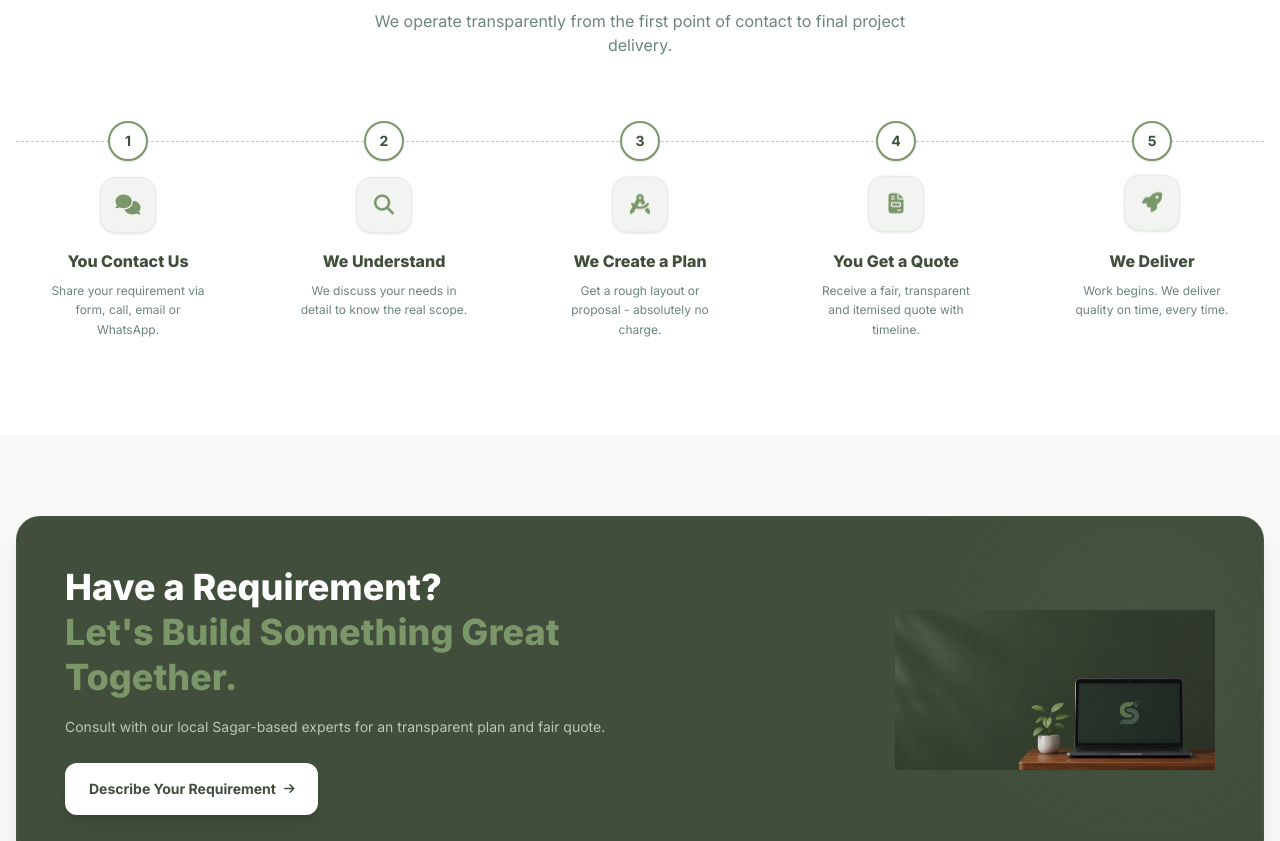
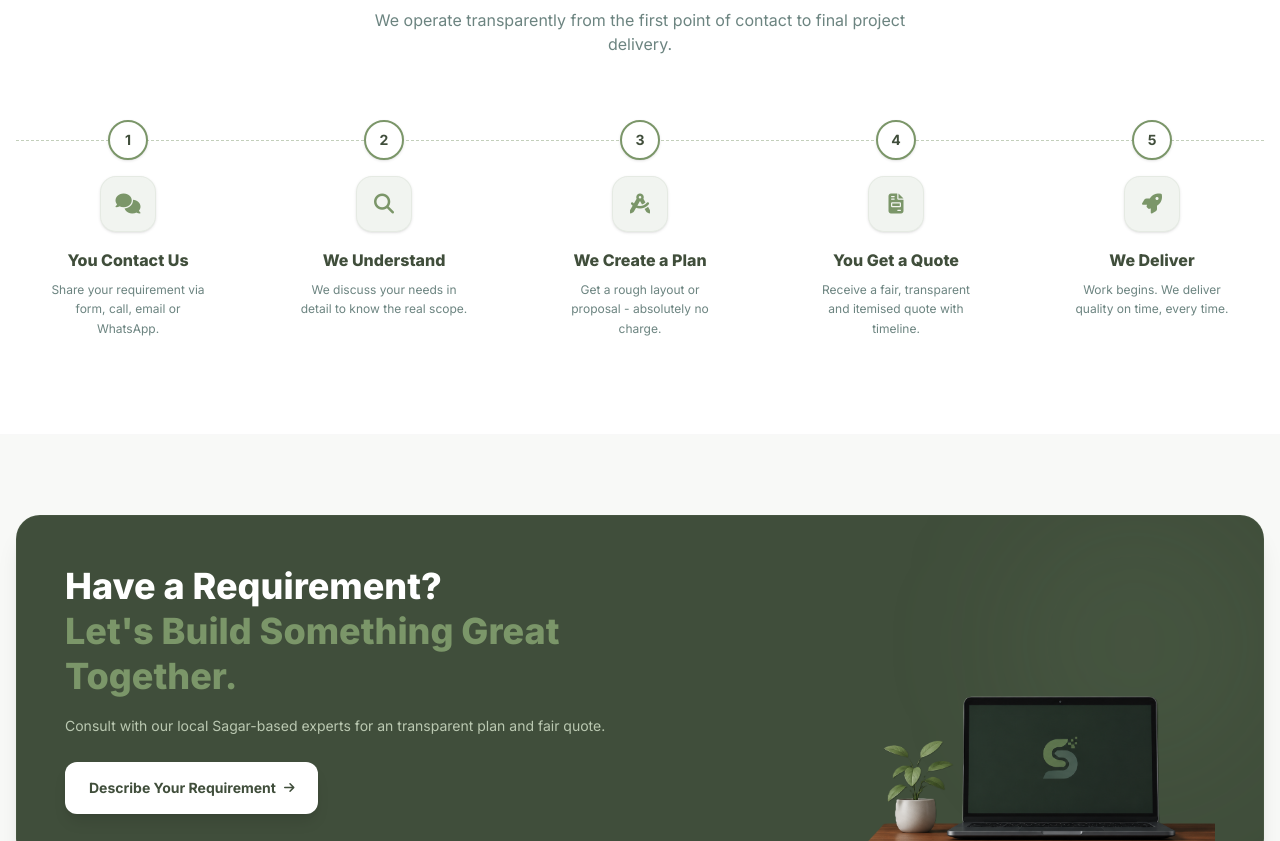
Before and after one commit to sagarsync/Sagarsync, a React (Vite) app: page / in a window 1280 px wide. Shown: the part 1959-2800 px from the top of the page. Built offline with nearby package versions, Linux system fonts and the light colour scheme.

Commit message:
fixed desgin and bugs

```diff
--- a/src/App.jsx
+++ b/src/App.jsx
@@ -335,7 +335,7 @@ Be concise, extremely friendly on mobile viewports, clear, and direct.`;
       />
 
       {/* Main Content Area */}
-      <main className="flex-grow" ref={pageContentRef}>
+      <main className="flex-grow pt-20" ref={pageContentRef}>
         {activeTab === 'home' && <Home onNavigate={handleNavigate} />}
         {activeTab === 'about' && <About />}
         {activeTab === 'services' && <Services onSelectBundle={handleSelectBundle} />}
--- a/src/components/Header.jsx
+++ b/src/components/Header.jsx
@@ -2,7 +2,7 @@
 
 export default function Header({ activeTab, onNavigate, mobileMenuOpen, onToggleMobileMenu }) {
   return (
-    <header className="bg-forest/95 text-pebble sticky top-0 z-40 shadow-md backdrop-blur-md border-b border-sage/10">
+    <header className="bg-forest/95 text-pebble fixed top-0 left-0 right-0 w-full z-40 shadow-md backdrop-blur-md border-b border-sage/10">
       <div className="max-w-7xl mx-auto px-4 sm:px-6 lg:px-8">
         <div className="flex items-center justify-between h-20">
 
--- a/src/pages/Home.jsx
+++ b/src/pages/Home.jsx
@@ -204,13 +204,15 @@ export default function Home({ onNavigate }) {
 
           {/* Stepper Timeline */}
           <div className="relative">
-            {/* Horizontal Line (Desktop) */}
-            <div className="absolute top-5 left-0 right-0 h-0.5 border-t border-dashed border-sage/45 z-0 hidden md:block"></div>
 
-            <div className="grid grid-cols-1 md:grid-cols-5 gap-8 relative z-10">
+            {/* Desktop Stepper Timeline (Horizontal Layout) */}
+            <div className="hidden md:block">
+              {/* Horizontal Line */}
+              <div className="absolute top-5 left-0 right-0 h-0.5 border-t border-dashed border-sage/45 z-0"></div>
+
+              <div className="grid grid-cols-5 gap-8 relative z-10">
                 {steps.map((step, index) => (
                   <div key={index} className="flex flex-col items-center text-center reveal-on-scroll">
-
                     {/* Step Bubble Counter */}
                     <div className="w-10 h-10 bg-white border-2 border-sage rounded-full flex items-center justify-center font-bold text-forest text-sm z-10 relative shadow-sm">
                       {step.num}
@@ -227,6 +229,34 @@ export default function Home({ onNavigate }) {
                   </div>
                 ))}
               </div>
+            </div>
+
+            {/* Mobile Stepper Timeline (Vertical Cards Layout - No Dotted Line) */}
+            <div className="block md:hidden space-y-6">
+              {steps.map((step, index) => (
+                <div
+                  key={index}
+                  className="bg-white p-5 rounded-2xl border border-pebble/80 flex items-start space-x-4 shadow-sm reveal-on-scroll"
+                >
+                  {/* Icon with numbered badge */}
+                  <div className="relative shrink-0">
+                    <div className="absolute -top-1.5 -left-1.5 w-6 h-6 bg-sage text-white rounded-full flex items-center justify-center font-bold text-xs shadow-sm border border-white">
+                      {step.num}
+                    </div>
+                    <div className="w-12 h-12 bg-sage/10 text-sage rounded-xl flex items-center justify-center text-lg border border-sage/10 shadow-sm">
+                      <i className={`fas ${step.icon}`}></i>
+                    </div>
+                  </div>
+
+                  {/* Text Content */}
+                  <div className="text-left">
+                    <h3 className="font-extrabold text-base text-forest mb-1">{step.title}</h3>
+                    <p className="text-xs text-slateTeal leading-relaxed">{step.desc}</p>
+                  </div>
+                </div>
+              ))}
+            </div>
+
           </div>
         </div>
       </div>
@@ -256,12 +286,12 @@ export default function Home({ onNavigate }) {
               </button>
             </div>
 
-            {/* Laptop Illustration Image */}
-            <div className="relative w-64 h-48 sm:w-80 sm:h-56 shrink-0 flex items-center justify-center z-10 select-none">
+            {/* Laptop Illustration Image (Anchored at absolute bottom on desktop, hidden on mobile) */}
+            <div className="hidden lg:flex lg:absolute lg:bottom-0 lg:right-6 xl:right-12 lg:w-[320px] lg:h-[220px] xl:w-[360px] xl:h-[240px] shrink-0 items-end justify-center z-10 select-none">
               <img
                 src="/Laptop%20placed%20on%20table.png"
                 alt="Laptop placed on table"
-                className="w-full h-full object-contain"
+                className="w-full h-full object-contain object-bottom"
               />
             </div>
           </div>
```
Also changed, not shown: public/Laptop placed on table.png. Lines whose indentation alone changed are shown as unchanged.
